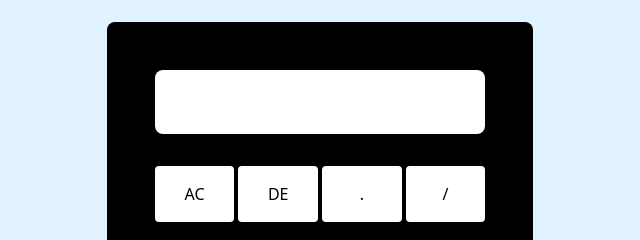
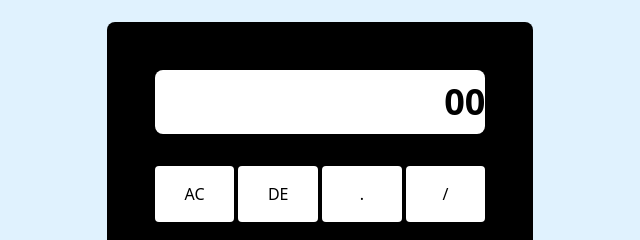
Before and after one commit to SuraiyaAkterTrishna/simple-calculator-javascript, a plain HTML site: page index.html in a window 1280 px wide. Both pictures are taken after a click on the button "00". Shown: the part 146-386 px from the top of the page, 320-960 px from the left. Drawn offline with nearby package versions, Linux system fonts and the light colour scheme.

Commit message:
display digits done

```diff
--- a/index.html
+++ b/index.html
@@ -15,7 +15,7 @@
         <!-- digits and display section -->
         <section class="w-1/3 my-12 mx-auto">
             <div class="bg-black p-12 rounded-lg">
-                <input class="w-full py-3 text-4xl text-right font-bold rounded-lg" type="text" name="display" id="">
+                <input class="w-full py-3 text-4xl text-right font-bold rounded-lg" type="text" name="display" id="display">
                 <div class="grid grid-cols-4 gap-1 my-8">
                     <button class="bg-white rounded py-4" value="AC">AC</button>
                     <button class="bg-white rounded py-4" value="DE">DE</button>
--- a/script.js
+++ b/script.js
@@ -1,6 +1,7 @@
 const digits = document.getElementsByClassName('digit');
 for (const digit of digits) {
     digit.addEventListener('click', function(e){
-        console.log(e.target.value);
+        let display = document.getElementById('display');
+        display.value += e.target.value;
     })
 }
```
